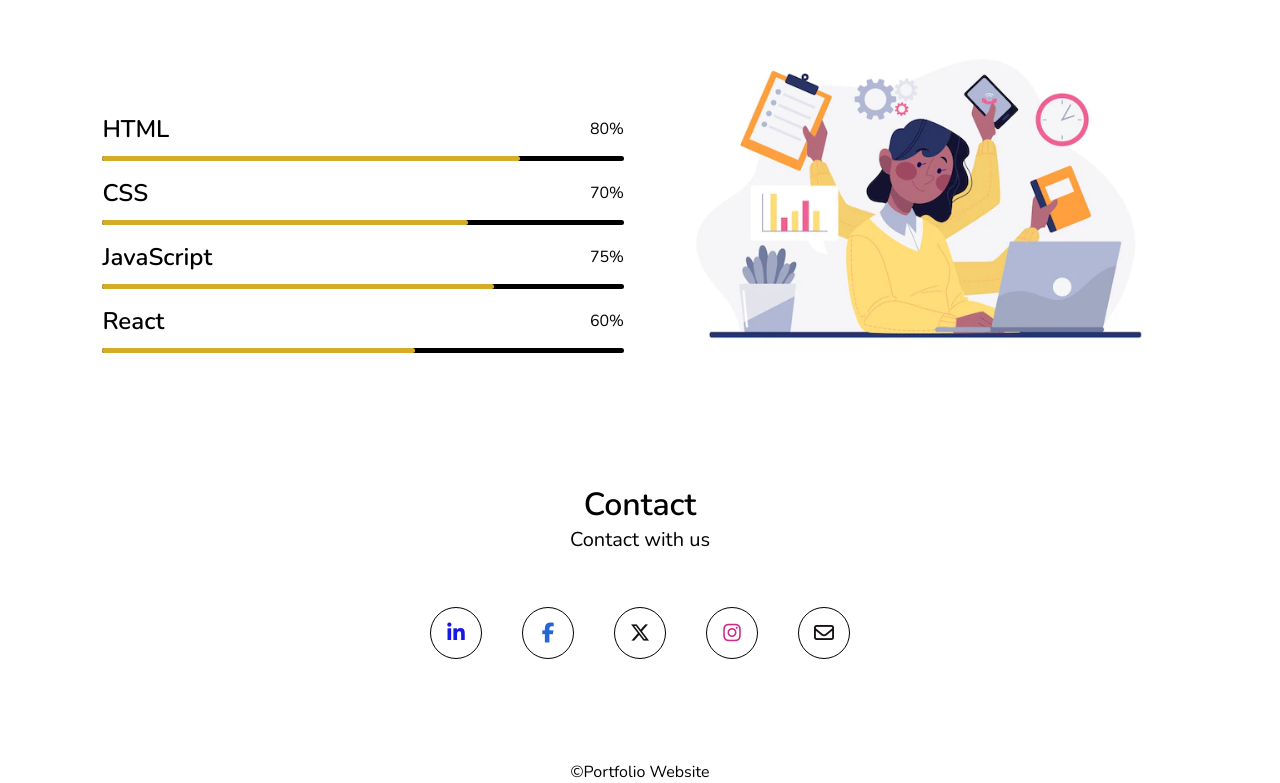
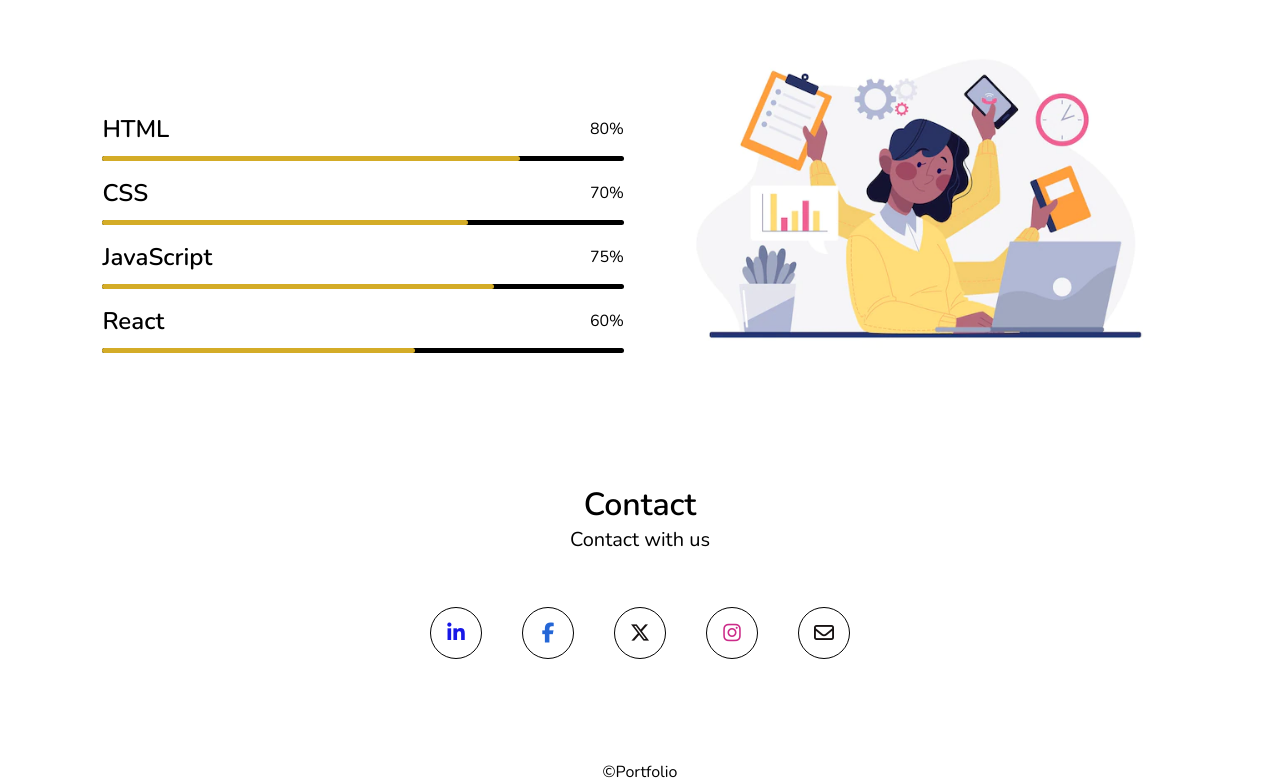
Before and after one commit to Rafsalameen/portfolio, a plain HTML site: page index.html in a window 1280 px wide. Shown: the part 1404-2187 px from the top of the page. Drawn offline with nearby package versions, Linux system fonts and the light colour scheme.

Commit message:
portfolio v3

```diff
--- a/index.html
+++ b/index.html
@@ -155,7 +155,7 @@
             </div>
         </section>
         <footer>
-            <p>&copy;Portfolio Website</p>
+            <p>&copy;Portfolio </p>
         </footer>
 
 
```
